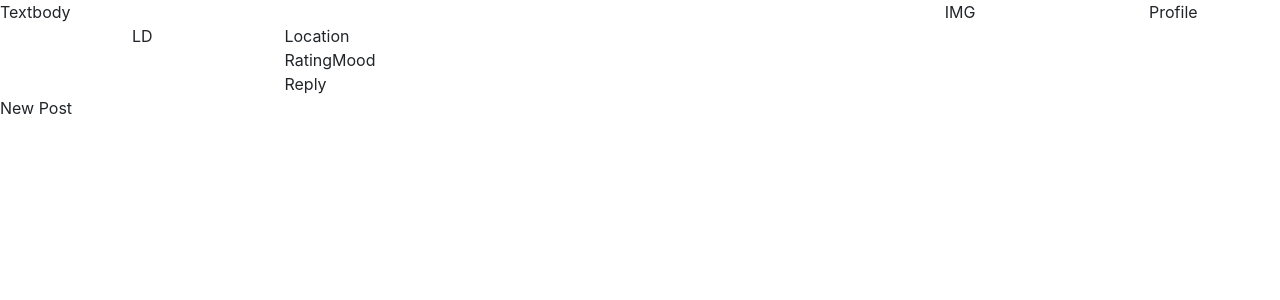
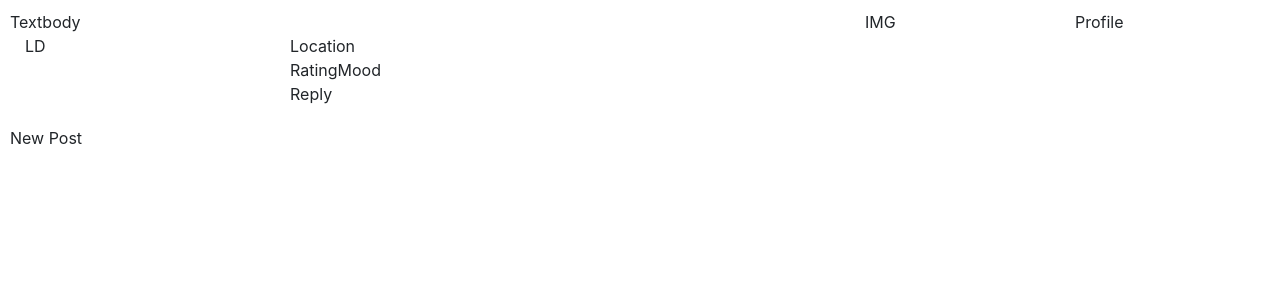
Before and after one commit to JonathanT10/My_Trail_Backend, a React (Create React App) app in the folder frontend/: page / in a window 1280 px wide. Shown: the top 300 px of the page. Built offline with nearby package versions, Linux system fonts and the light colour scheme.

Commit message:
Minor - updated alignment of LD

```diff
--- a/frontend/src/App.js
+++ b/frontend/src/App.js
@@ -9,7 +9,7 @@ import { Switch, Route } from 'react-router-dom';
 function App() {
 
     return(
-        <div className="App">
+        <div>
           <Switch>
             <Route path="/" exact component={Wall} />
           </Switch>
--- /dev/null
+++ b/frontend/src/components/css/wall.css
@@ -0,0 +1,12 @@
+.postStyle{
+    border-style: solid;
+    border: black;
+    border: 5px;
+    padding: 10px;
+}
+.newPostStyle{
+    border-style: solid;
+    border: black;
+    border: 5px;
+    padding: 10px;
+}
--- a/frontend/src/components/newPost.jsx
+++ b/frontend/src/components/newPost.jsx
@@ -1,6 +1,7 @@
 import {useState} from 'react';
 import Container from 'react-bootstrap/Container';
 import Row from 'react-bootstrap/Row';
+import 'bootstrap/dist/css/bootstrap.min.css';
 
 const Wall = (props)=>{
     const [text, setText] = useState('');
--- a/frontend/src/components/post.jsx
+++ b/frontend/src/components/post.jsx
@@ -7,6 +7,7 @@ import Profile from "./subComponents/profile";
 import TextBody from "./subComponents/textBody";
 import Reply from "./subComponents/reply";
 import Rating from "./subComponents/rating";
+import 'bootstrap/dist/css/bootstrap.min.css';
 import Container from "react-bootstrap/Container";
 import Row from "react-bootstrap/Row";
 import Col from "react-bootstrap/Col";
--- a/frontend/src/components/wall.jsx
+++ b/frontend/src/components/wall.jsx
@@ -3,6 +3,8 @@ import Post from './post';
 import NewPost from './newPost';
 import Container from 'react-bootstrap/Container';
 import Row from 'react-bootstrap/Row';
+import 'bootstrap/dist/css/bootstrap.min.css';
+import './css/wall.css';
 
 const Wall = (props)=>{
     const [text, setText] = useState('');
@@ -20,11 +22,11 @@ const Wall = (props)=>{
 
     return(
         <Container fluid>
-            <Row>
+            <Row className="postStyle">
                 <Post />
             </Row>
-            <Row>
-                <NewPost />
+            <Row className="newPostStyle">
+                <NewPost/>
             </Row>
         </Container>
     )
```
Also changed, not shown: frontend/src/components/css/newPost.css (added), frontend/src/components/css/post.css (added).
